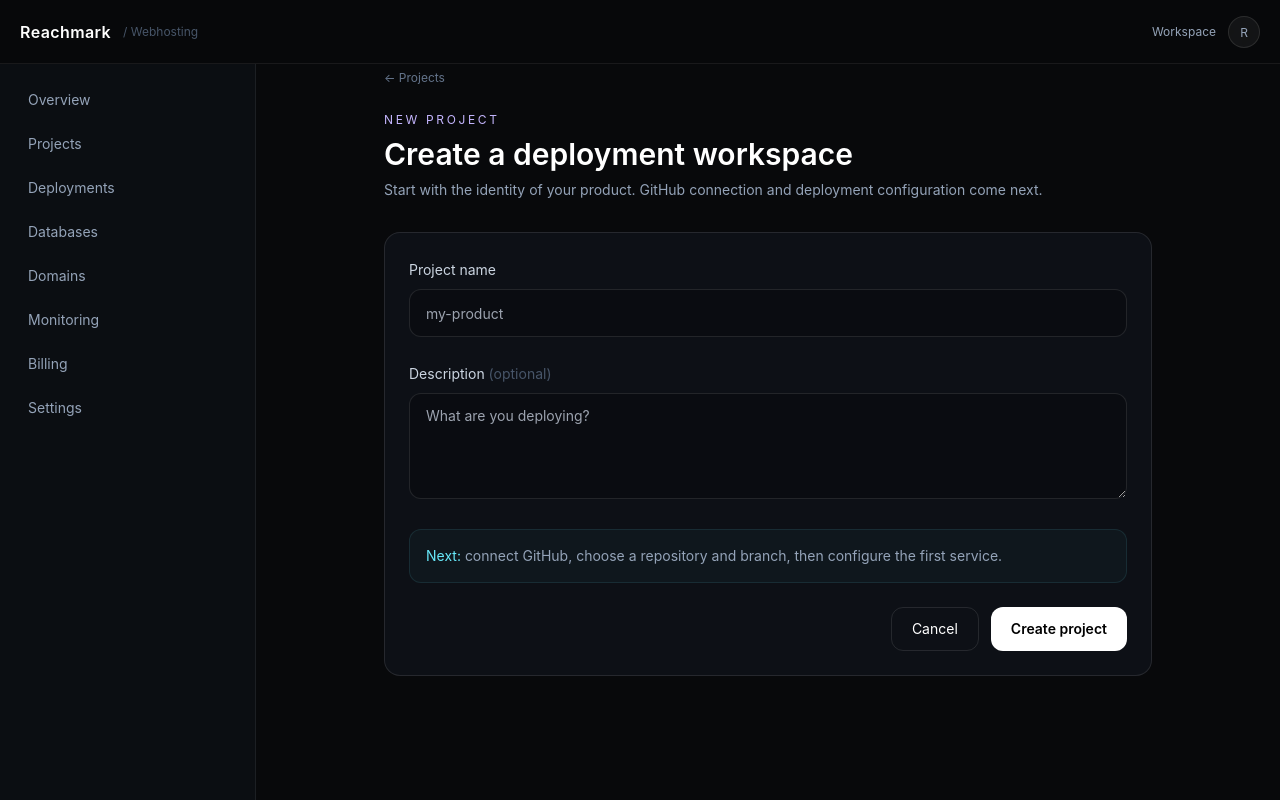
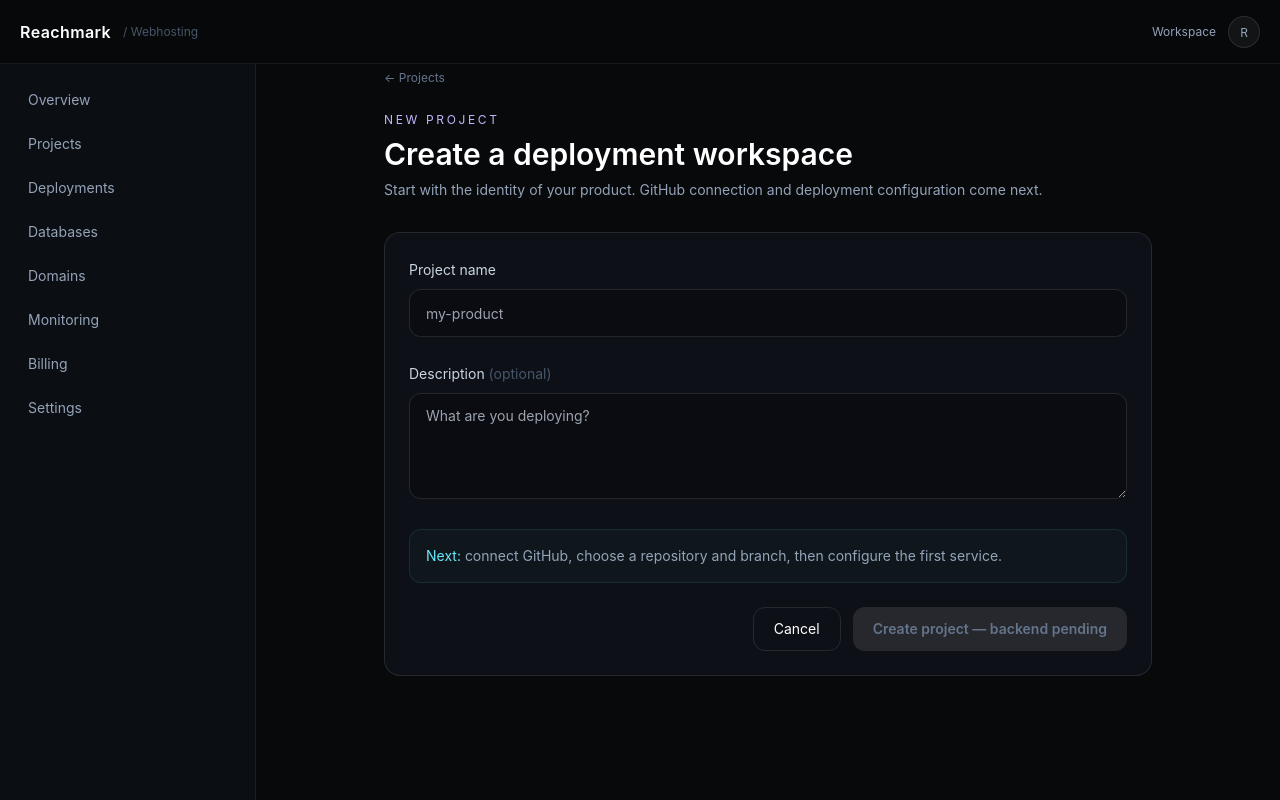
Before and after one commit to leephil1907-lab/ReachmarkWebHosting, a Next.js app: page /dashboard/projects/new in a window 1280 px wide. Built offline with nearby package versions, Linux system fonts and the light colour scheme.

Commit message:
Keep project creation honest until backend is connected

```diff
--- a/app/dashboard/projects/new/page.tsx
+++ b/app/dashboard/projects/new/page.tsx
@@ -4,11 +4,11 @@ export default function NewProjectPage() {
   return (
     <div className="mx-auto max-w-3xl space-y-8">
       <header><Link href="/dashboard/projects" className="text-xs text-slate-500 hover:text-white">← Projects</Link><p className="mt-6 text-xs uppercase tracking-[.22em] text-violet-300">New project</p><h1 className="mt-2 text-3xl font-semibold">Create a deployment workspace</h1><p className="mt-2 text-sm text-slate-400">Start with the identity of your product. GitHub connection and deployment configuration come next.</p></header>
-      <form className="space-y-6 rounded-2xl border border-white/10 bg-[#0d1016] p-6" action="/dashboard/projects">
+      <form className="space-y-6 rounded-2xl border border-white/10 bg-[#0d1016] p-6" onSubmit={(e)=>e.preventDefault()}>
         <label className="block"><span className="text-sm text-slate-300">Project name</span><input name="name" placeholder="my-product" className="mt-2 h-12 w-full rounded-xl border border-white/10 bg-black/20 px-4 text-sm text-white outline-none focus:border-violet-400/60" /></label>
         <label className="block"><span className="text-sm text-slate-300">Description <span className="text-slate-600">(optional)</span></span><textarea name="description" placeholder="What are you deploying?" rows={4} className="mt-2 w-full rounded-xl border border-white/10 bg-black/20 px-4 py-3 text-sm text-white outline-none focus:border-violet-400/60" /></label>
         <div className="rounded-xl border border-cyan-300/10 bg-cyan-300/[.03] p-4 text-sm text-slate-400"><span className="text-cyan-300">Next:</span> connect GitHub, choose a repository and branch, then configure the first service.</div>
-        <div className="flex flex-col-reverse gap-3 sm:flex-row sm:justify-end"><Link href="/dashboard/projects" className="inline-flex h-11 items-center justify-center rounded-xl border border-white/10 px-5 text-sm">Cancel</Link><button type="submit" className="h-11 rounded-xl bg-white px-5 text-sm font-semibold text-black">Create project</button></div>
+        <div className="flex flex-col-reverse gap-3 sm:flex-row sm:justify-end"><Link href="/dashboard/projects" className="inline-flex h-11 items-center justify-center rounded-xl border border-white/10 px-5 text-sm">Cancel</Link><button type="button" disabled className="h-11 cursor-not-allowed rounded-xl bg-white/10 px-5 text-sm font-semibold text-slate-500">Create project — backend pending</button></div>
       </form>
     </div>
   );
```
